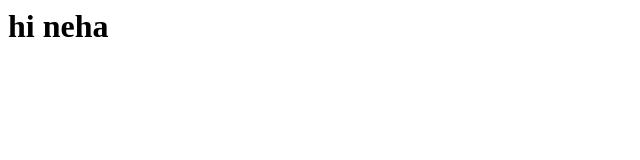
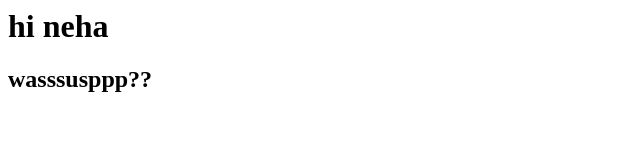
Before and after one commit to nehanikam/static-test-website, a plain HTML site: page src/index.html in a window 1280 px wide. Shown: the whole page, without its empty margins (0-640 px from the left). Drawn offline with Linux system fonts and the light colour scheme.

Commit message:
checking poll and deploy

```diff
--- a/src/index.html
+++ b/src/index.html
@@ -1 +1,2 @@
 <h1>hi neha</h1>
+<h2> wasssusppp?? </h2>
```
